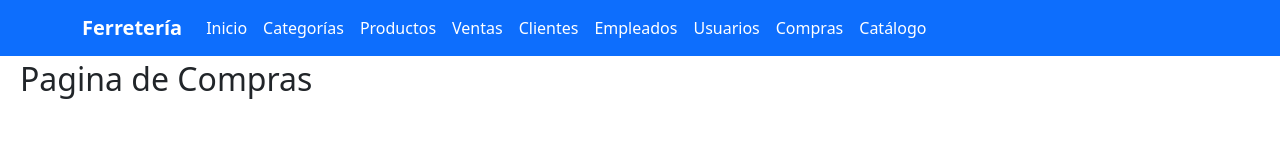
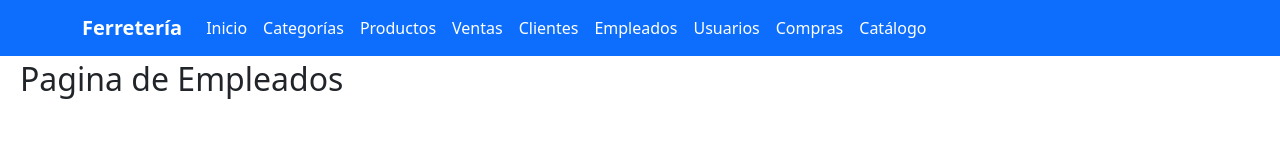
Before and after one commit to AlexanderOcon/Frontend_F_Brandon_2025, a React (Vite) app: page /empleados in a window 1280 px wide. Shown: the top 160 px of the page. Built offline with nearby package versions, Linux system fonts and the light colour scheme.

Commit message:
Cambio en Empleado

```diff
--- a/src/views/Empleados.jsx
+++ b/src/views/Empleados.jsx
@@ -1,8 +1,8 @@
-const Compras = () => {
+const Empleados = () => {
   return(
     <>
-      <h2> Pagina de Compras </h2>
+      <h2> Pagina de Empleados </h2>
     </>
   );
 }
-export default Compras;
+export default Empleados;
```
